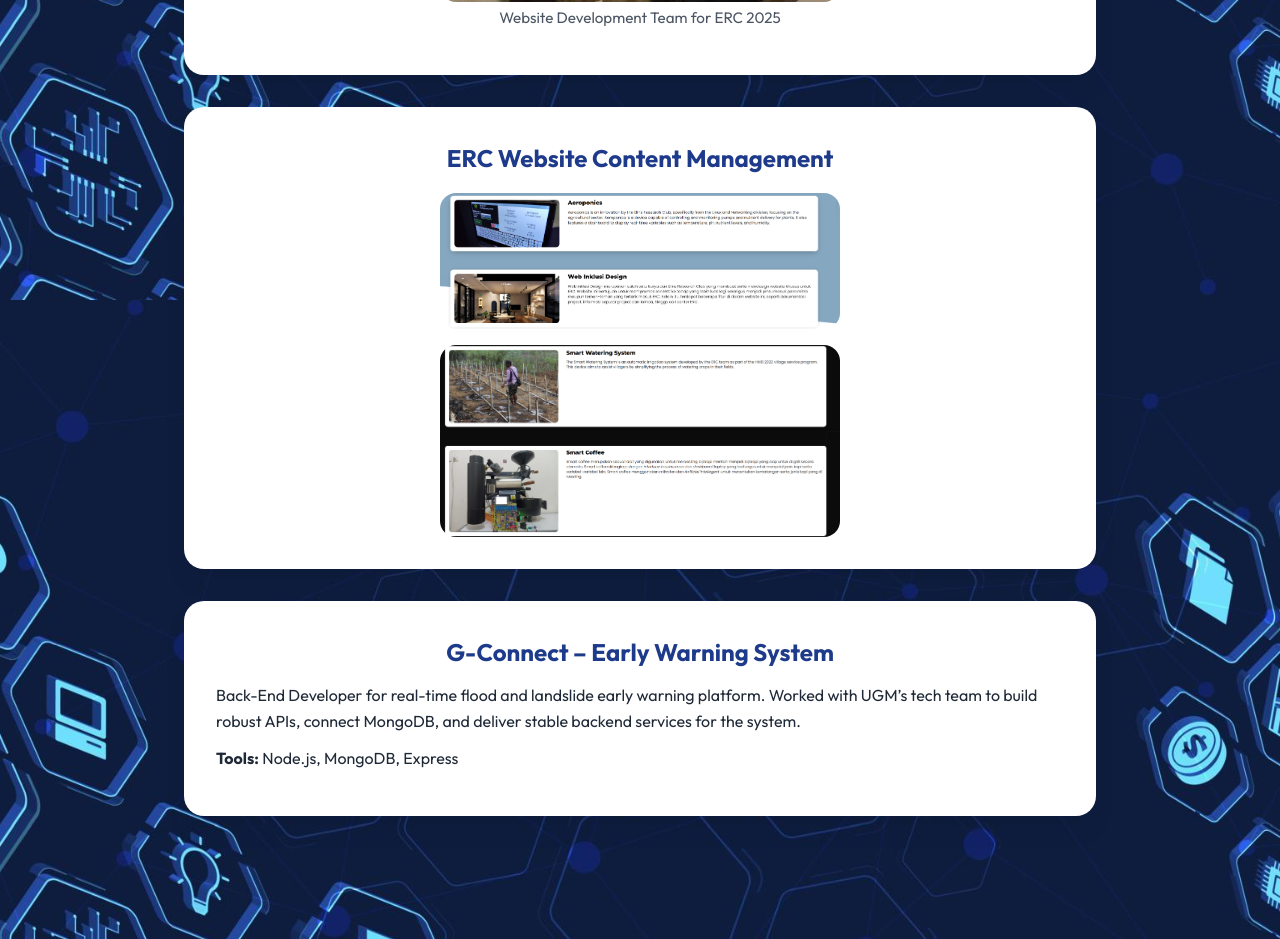
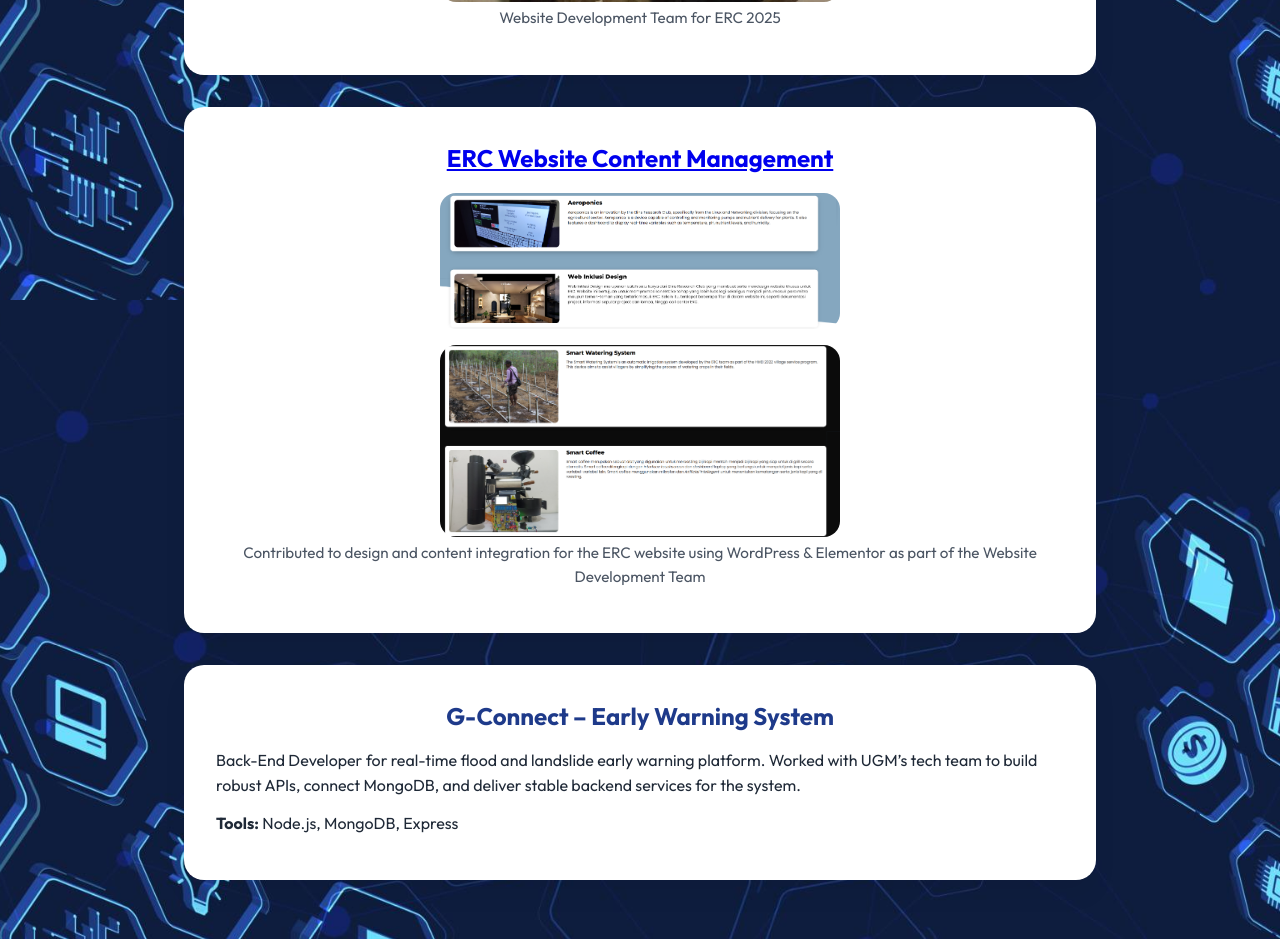
Before and after one commit to alirrb12/Ali-Rabbani-Rasyidin-Baadilla-Portfolio, a plain HTML site: page index.html in a window 1280 px wide. Shown: the part 2100-3039 px from the top of the page. Drawn offline with Linux system fonts and the light colour scheme.

Commit message:
Update index.html

```diff
--- a/index.html
+++ b/index.html
@@ -187,9 +187,10 @@
     </div>
 
    <div class="card">
-      <h2>ERC Website Content Management</h2>
+      <h2><a href="https://erc.elins.id/projects/" target="_blank">ERC Website Content Management</a></h2>
       <img src="projects1.png" alt="Projects" class="project-photo">
       <img src="projects2.png" alt="Projects" class="project-photo">
+      <p class="caption">Contributed to design and content integration for the ERC website using WordPress & Elementor as part of the Website Development Team</p>
     </div>
 
     <div class="card">
```
